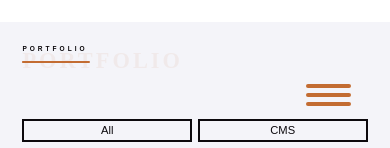
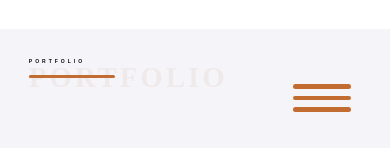
Before and after one commit to noerios/react-portfolio, a React (Create React App) app: page /Portfolios in a window 390 px wide. Shown: the top 148 px of the page. Built offline with nearby package versions, Linux system fonts and the light colour scheme.

Commit message:
updates to portfolio buttons

```diff
--- a/src/App.scss
+++ b/src/App.scss
@@ -43,3 +43,16 @@ span{
         font-size: 70%;
     }
 }
+@media screen and (max-width: 700px) {
+    html{
+        font-size: 90%;
+    }
+}
+@media screen and (max-width: 480px) {
+    h2{
+        font-size: 70%;
+    }
+    h3{
+        font-size: 70%;
+    }
+}
--- a/src/styles/portfolios.scss
+++ b/src/styles/portfolios.scss
@@ -76,18 +76,20 @@
                 top: 70%;
                 left: 50%;
                 transform: translate(-50%, -50%);
-                background-color: #C36C32;
+                border: solid #7f636e9d;
                 padding: 1rem 2rem;
                 visibility: hidden;
+                border-radius: 50%;
                 li{
                     position: relative;
                     a{
-                        position: absolute;
+
                         padding: 1rem;
                         text-decoration: none;
+                        color: #F4F4F9;
                         font-family: inherit;
                         border-radius: 100%;
-                        background-color: #F4F4F9;
+                        background-color: #7F636E;
                         top: 0;
                     }
                 }
```
Also changed, not shown: 1 other file (tests, documents, lock files or other folders).
